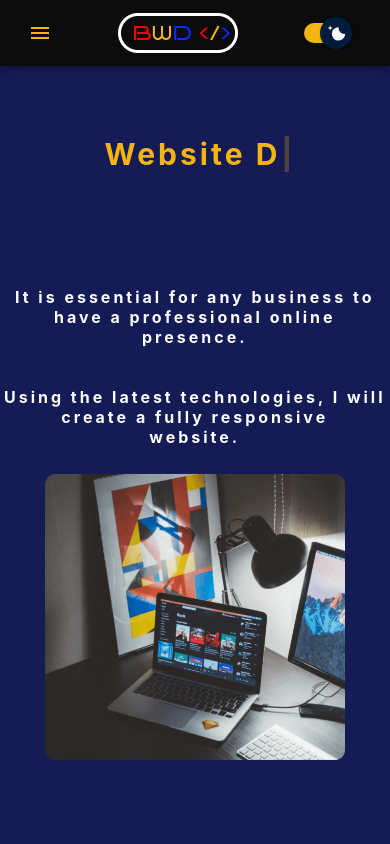
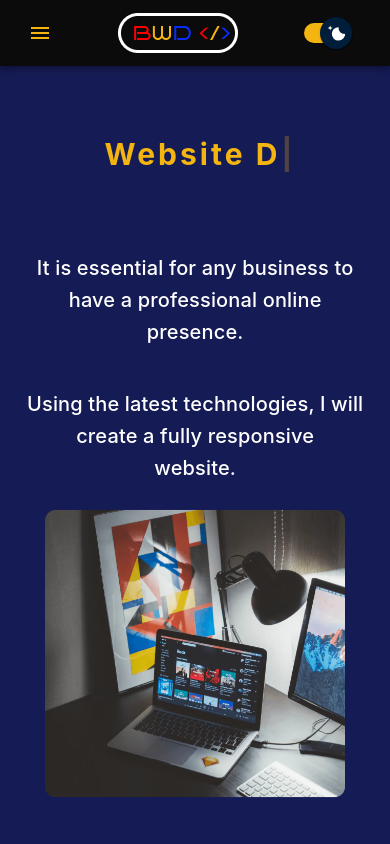
Before and after one commit to Adrian-Edu/best-web-design, a React (Create React App) app: page /webdesign in a window 390 px wide. Shown: the top 844 px of the page. Built offline with nearby package versions, Linux system fonts and the light colour scheme.

Commit message:
modificari accessibility

```diff
--- a/src/pages/web-design/WebDesign.css
+++ b/src/pages/web-design/WebDesign.css
@@ -13,7 +13,7 @@
   font-weight: 700;
 }
 
-h5 {
+.h5 {
   text-align: center;
   font-size: 60px;
   letter-spacing: 3px;
@@ -42,7 +42,7 @@ h5 {
     max-width: 520px;
     max-height: 520px;
   }
-  h5 {
+  .h5 {
     font-size: 50px;
     letter-spacing: 3px;
   }
@@ -53,7 +53,7 @@ h5 {
     max-width: 480px;
     max-height: 480px;
   }
-  h5 {
+  .h5 {
     font-size: 40px;
     letter-spacing: 3px;
   }
@@ -64,7 +64,7 @@ h5 {
     max-width: 450px;
     max-height: 450px;
   }
-  h5 {
+  .h5 {
     font-size: 30px;
     letter-spacing: 3px;
   }
@@ -79,7 +79,7 @@ h5 {
     max-width: 380px;
     height: 380px;
   }
-  h5 {
+  .h5 {
     font-size: 25px;
     letter-spacing: 3px;
   }
@@ -97,7 +97,7 @@ h5 {
     max-width: 300px;
     max-height: 300px;
   }
-  h5 {
+  .h5 {
     margin-bottom: 20px;
     font-size: 20px;
   }
@@ -112,7 +112,7 @@ h5 {
     max-width: 350px;
     max-height: 350px;
   }
-  h5 {
+  .h5 {
     font-size: 15px;
     letter-spacing: 3px;
     margin: 40px 4px 20px 4px;
@@ -134,7 +134,7 @@ h5 {
     font-size: 40px;
     padding-top: 70px;
   }
-  h5 {
+  .h5 {
     font-size: 16px;
     letter-spacing: 3px;
     margin-bottom: 20px 0;
--- a/src/pages/web-design/WebDesign.jsx
+++ b/src/pages/web-design/WebDesign.jsx
@@ -26,7 +26,8 @@ function WebDesign(props) {
       </div>
       <div className="second-container ">
         <div className="secondpagetext animate__animated animate__backInLeft">
-          <h5
+          <p
+            className="h5"
             style={{
               color: `${props.textColor}`,
             }}
@@ -37,8 +38,9 @@ function WebDesign(props) {
             <br />
             presence.
             <br />
-          </h5>
-          <h5
+          </p>
+          <p
+            className="h5"
             style={{
               color: `${props.textColor}`,
             }}
@@ -48,7 +50,7 @@ function WebDesign(props) {
             create a fully responsive
             <br />
             website.
-          </h5>
+          </p>
         </div>
         <img
           src={secondslicepicture}
```
